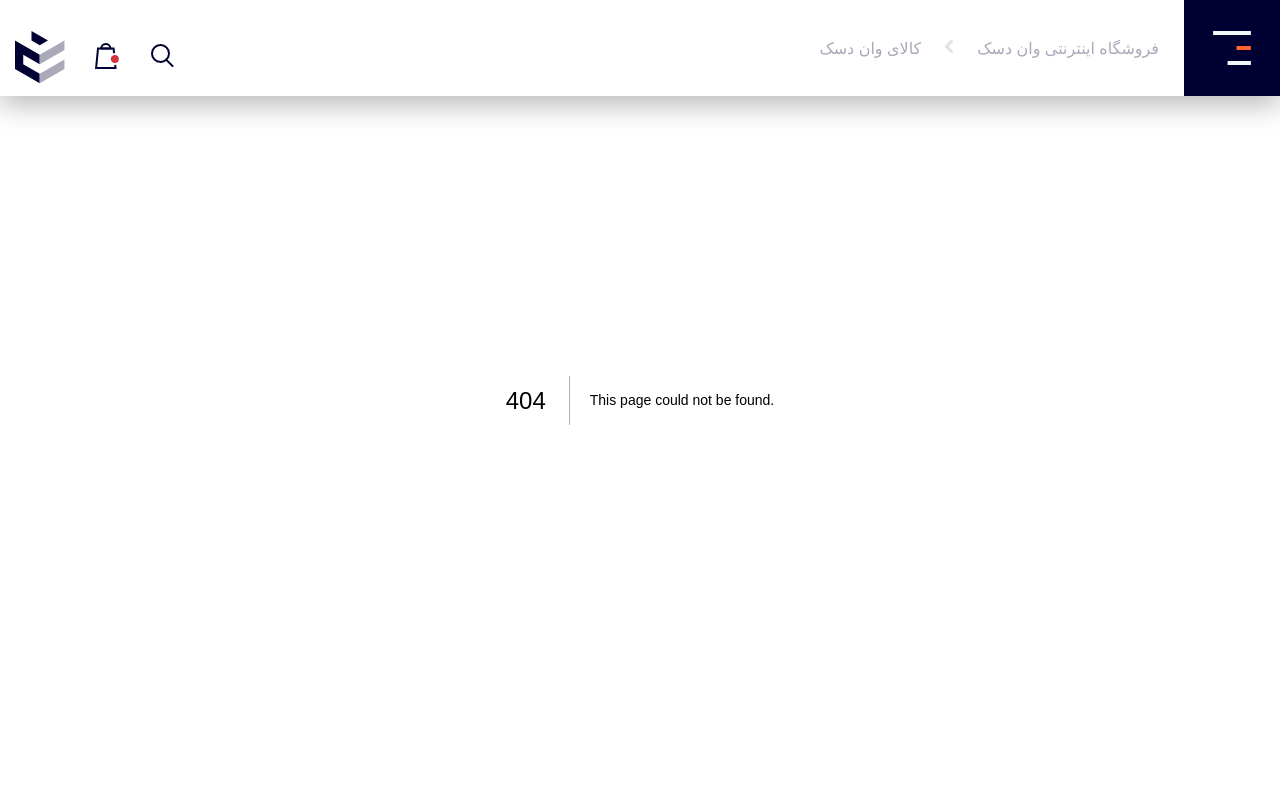
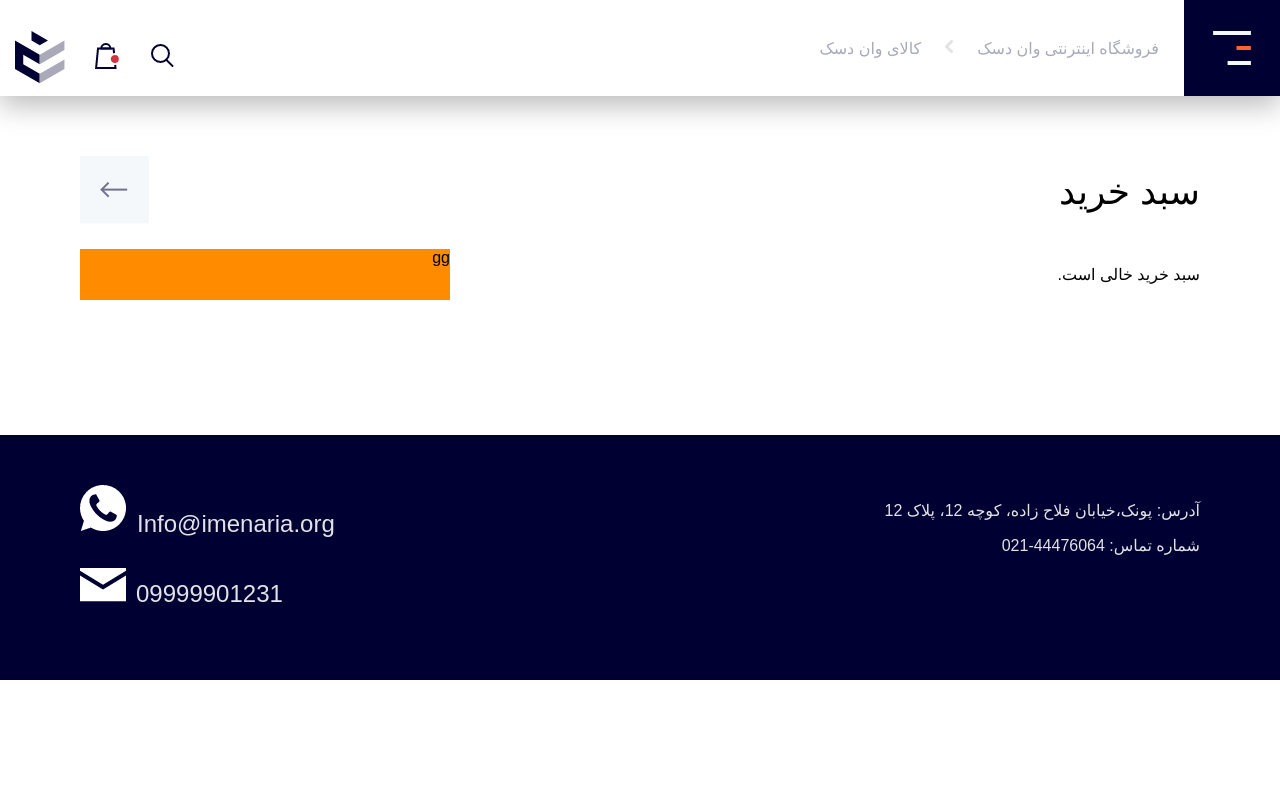
Before and after one commit to NasrinHaghighi/shows-shop-app, a Next.js app: page /cart in a window 1280 px wide. Before the commit this address had no page. Shown: the top 800 px of the page. Built offline with nearby package versions, Linux system fonts and the light colour scheme.

Commit message:
cartItem is done in the cart page

```diff
--- /dev/null
+++ b/components/Cart/CartItem.js
@@ -0,0 +1,27 @@
+import React from 'react'
+import Image from 'next/image'
+import styles from './CartItem.module.css'
+
+function CartItem({...item}) {
+    console.log(item)
+    const{images,name, model, ShortDescription,price,discont,amount, size,color} =item
+    console.log(images[0])
+  return (
+    <div className={styles.CartItemConatiner}>
+        <div className={styles.CartItemImage}>
+           <img src={images[0].src}/>
+        </div>
+        <div className={styles.CartItemInfo}>
+        <h1 className={styles.header}>{name} مدل {model} </h1>
+
+       <p className={styles.p}>{name} مدل {model} {ShortDescription}</p>
+         <div className={styles.price}> قیمت :{price} تومان</div>
+         <div className={styles.size}> سایز: <span> {size} </span> </div>
+         <div className={styles.color}>  رنگ: <div className={styles.circle} style={{background:color}}></div></div>
+         <div className={styles.amount}> تعداد: <span> {amount} </span> </div>
+        </div>
+    </div>
+  )
+}
+
+export default CartItem
--- /dev/null
+++ b/components/Cart/CartItem.module.css
@@ -0,0 +1,73 @@
+.CartItemConatiner {
+    width: 100%;
+    display: grid;
+    grid-template-columns: auto 1fr;
+    background-color: var(--clr-bgProduct-1);
+    margin-bottom: 15px;
+}
+
+.CartItemImage {
+    padding: 20px 10px 20px 20px;
+}
+
+.CartItemInfo {}
+
+.header {
+    font-size: 36px;
+    font-weight: 500;
+}
+
+.p {
+    font-size: 24px;
+    font-weight: 400;
+}
+
+.price {
+    background-color: var( --clr-whit);
+    width: auto;
+    display: inline-block;
+    padding: 20px 15px;
+    font-size: 24px;
+}
+
+.size {
+    font-size: 24px;
+    margin: 15px 15px;
+}
+
+.size span {
+    background-color: var(--clr-footer-1);
+    color: var(--clr-whit);
+    width: 48px;
+    height: 48px;
+    margin: 5px;
+    padding: 7px;
+}
+
+.color {
+    font-size: 24px;
+    margin: 15px 15px;
+    display: flex;
+    justify-content: flex-start;
+    align-items: center;
+}
+
+.circle {
+    line-height: 42px;
+    width: 42px;
+    height: 42px;
+    margin: 30px 13px;
+    border-radius: 50%;
+}
+
+.amount {
+    font-size: 24px;
+    margin: 15px 15px;
+    display: flex;
+    justify-content: flex-start;
+    align-items: center;
+}
+
+.amount span {
+    margin: 0 10px;
+}
--- a/feactures/cartSlice.js
+++ b/feactures/cartSlice.js
@@ -8,7 +8,7 @@ export const cartSlice = createSlice({
     initialState,
     reducers: {
         addItem: (state, action) => {
-            const { id, mainColor, mainSize, mainAmount, price, name, model, ShortDescription } = action.payload
+            const { id, mainColor, mainSize, mainAmount, price, name, model, ShortDescription, images } = action.payload
             let tempItem = state.cart.find((item) => item.newId === id + mainColor + mainSize)
             if (tempItem) {
                 state.cart.map((item) => {
@@ -28,7 +28,9 @@ export const cartSlice = createSlice({
                     name: name,
                     price: price,
                     model: model,
-                    shortDescription: ShortDescription
+                    shortDescription: ShortDescription,
+                    images: images
+
                 }
                 state.cart.push(newItem)
             }
--- /dev/null
+++ b/pages/cart/index.js
@@ -0,0 +1,39 @@
+import React from 'react'
+import styles from './indexCart.module.css'
+import Image from 'next/image'
+import Link from 'next/link'
+import arrowback from '../../public/images/Group 974.png'
+import {useSelector} from 'react-redux'
+import CartItem from '../../components/Cart/CartItem'
+
+function index() {
+  let cart= useSelector((state)=> state.cart)
+    cart =cart.cart
+
+  return (
+    <div className={styles.container}>
+        <div className={styles.header}>
+           <p>سبد خرید</p>
+           <span><Link href="/products"><a><Image src={arrowback}/></a></Link></span>
+        </div>
+        <div  className={styles.main}>
+          <div className={styles.cartItem}>
+         {cart.length <1
+         ?
+        <p>سبد خرید خالی است. </p>
+          :
+           cart.map((item)=>{
+            return <CartItem key={item.id} {...item}/>
+          })}
+
+          </div>
+          <div className={styles.cartcalcu}>
+            gg
+          </div>
+        </div>
+
+    </div>
+  )
+}
+
+export default index
--- /dev/null
+++ b/pages/cart/indexCart.module.css
@@ -0,0 +1,26 @@
+.container {
+    direction: rtl;
+    padding: 135px 80px;
+}
+
+.header {
+    display: flex;
+    justify-content: space-between;
+    align-items: center;
+}
+
+.header p {
+    font-size: 36px;
+}
+
+.main {
+    display: grid;
+    grid-template-columns: 2fr 1fr;
+    gap: 10px;
+}
+
+.cartItem {}
+
+.cartcalcu {
+    background-color: darkorange;
+}
--- a/pages/products/[productId].js
+++ b/pages/products/[productId].js
@@ -21,7 +21,7 @@ function SingleProductPage() {
     let p = products.products
     //console.log(p)
    const singleProduct = p.find(item => item.id == productId)
-   console.log(singleProduct)
+
 
   return (
     <>
```
Also changed, not shown: components/SingleProduct/SingleProductInfo.js (+4 -3 lines), public/images/Group 974.png (added).
